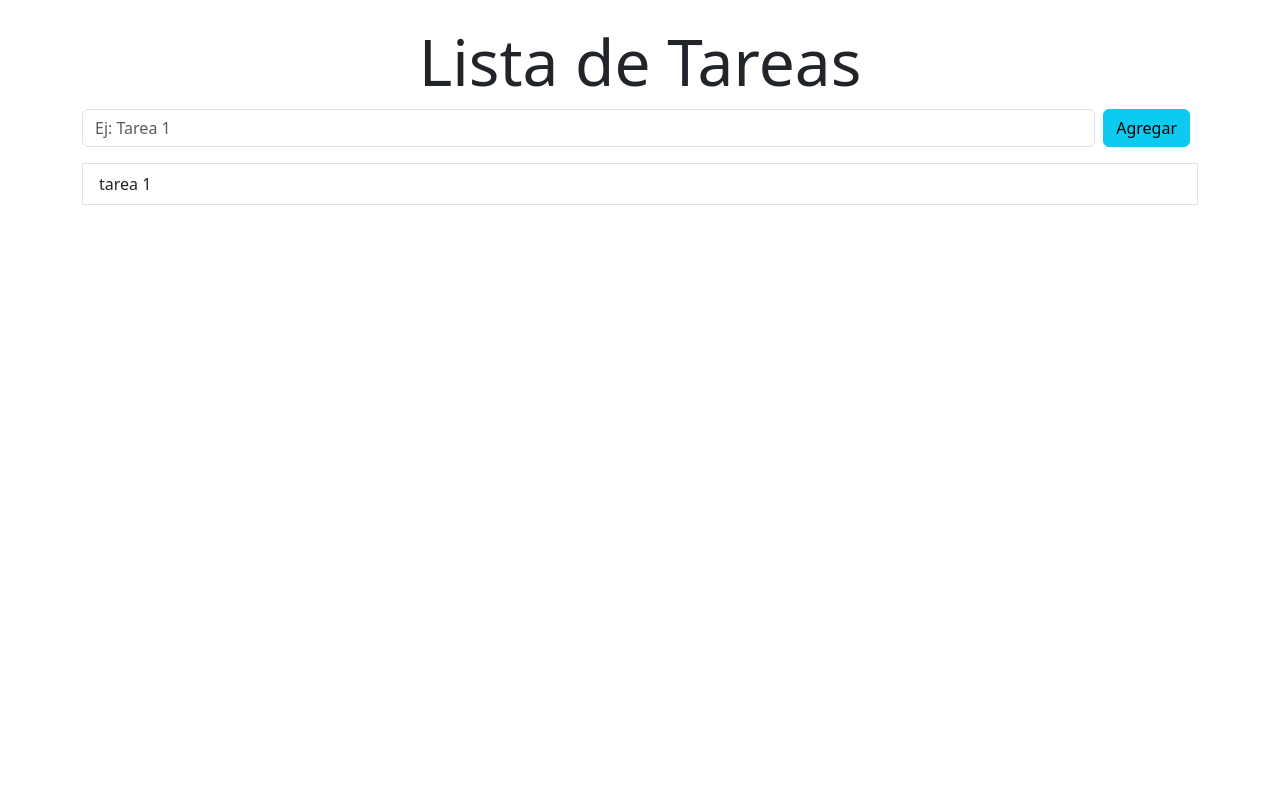
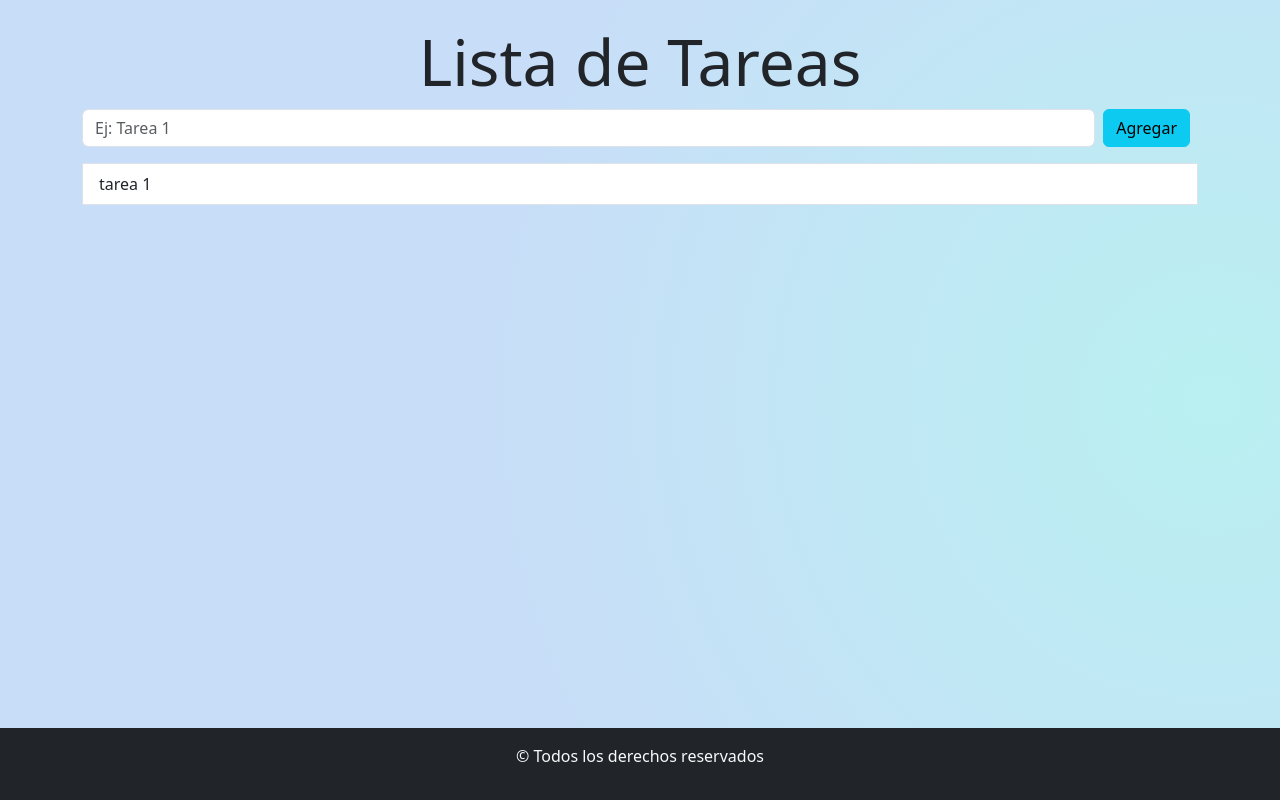
Before and after one commit to Pabmoy25/ListaTareas-Frontend-, a React (Vite) app: page / in a window 1280 px wide. Built offline with nearby package versions, Linux system fonts and the light colour scheme.

Commit message:
Se agrego componente Footer y su maquetado

```diff
--- a/src/App.css
+++ b/src/App.css
@@ -0,0 +1,13 @@
+#root{
+  display: flex;
+  flex-direction: column;
+  min-height: 100vh;
+}
+
+body {
+  background-image: radial-gradient(circle 939px at 94.7% 50%, rgb(185, 240, 241) 0%, rgb(200, 222, 248) 76.9%);
+}
+
+.mainpage{
+  flex-grow: 1;
+}
--- a/src/App.jsx
+++ b/src/App.jsx
@@ -2,15 +2,19 @@
 import './App.css'
 import FormularioTareas from './components/FormularioTareas';
 import { Container } from 'react-bootstrap';
+import Footer from './components/Footer';
 
 function App() {
 
 
   return (
-    <Container className='my-4'>
+    <>
+    <Container className='my-4 mainpage'>
     <h1 className='text-center display-3'>Lista de Tareas</h1>
     <FormularioTareas></FormularioTareas>
     </Container>
+    <Footer></Footer>
+    </>
   )
 }
 
--- /dev/null
+++ b/src/components/Footer.jsx
@@ -0,0 +1,9 @@
+const Footer = () => {
+    return (
+      <footer className="bg-dark text-light py-3 text-center">
+        <p>&copy; Todos los derechos reservados</p>
+      </footer>
+    );
+  };
+
+  export default Footer;
```
